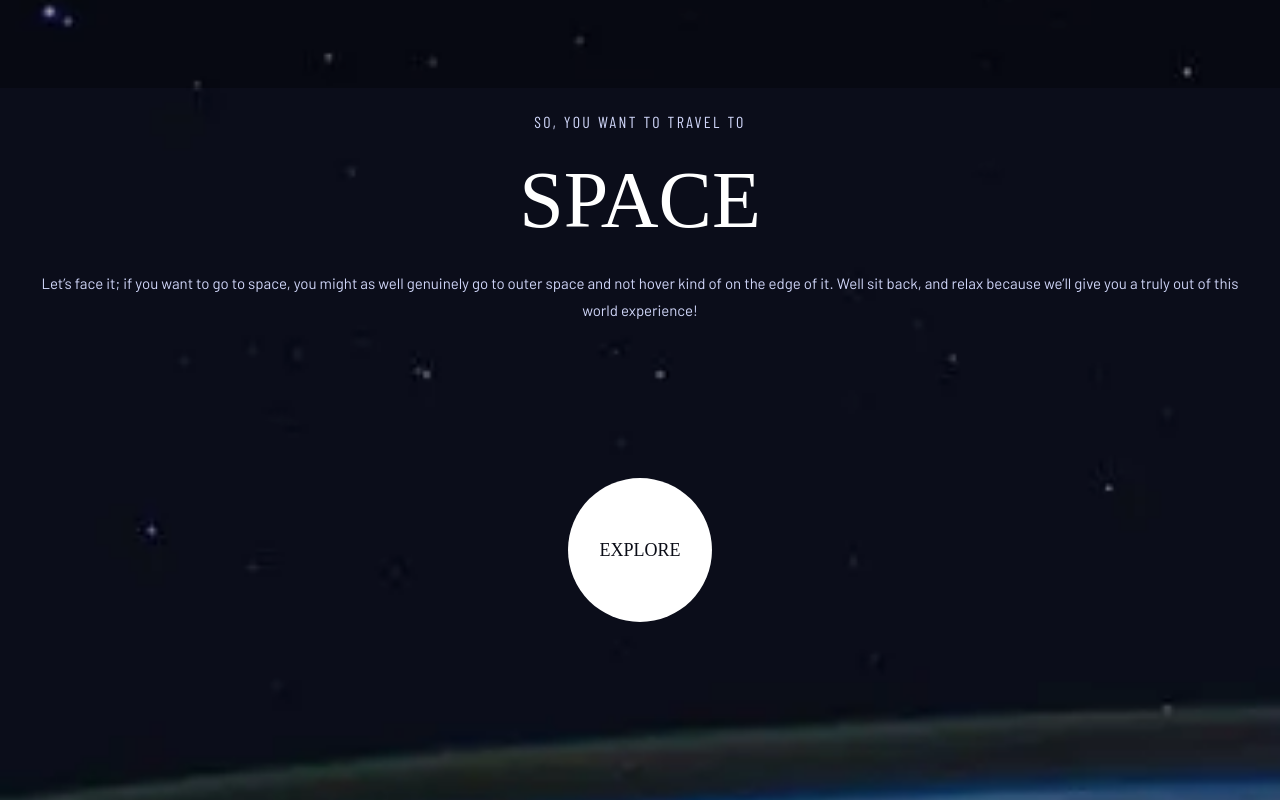
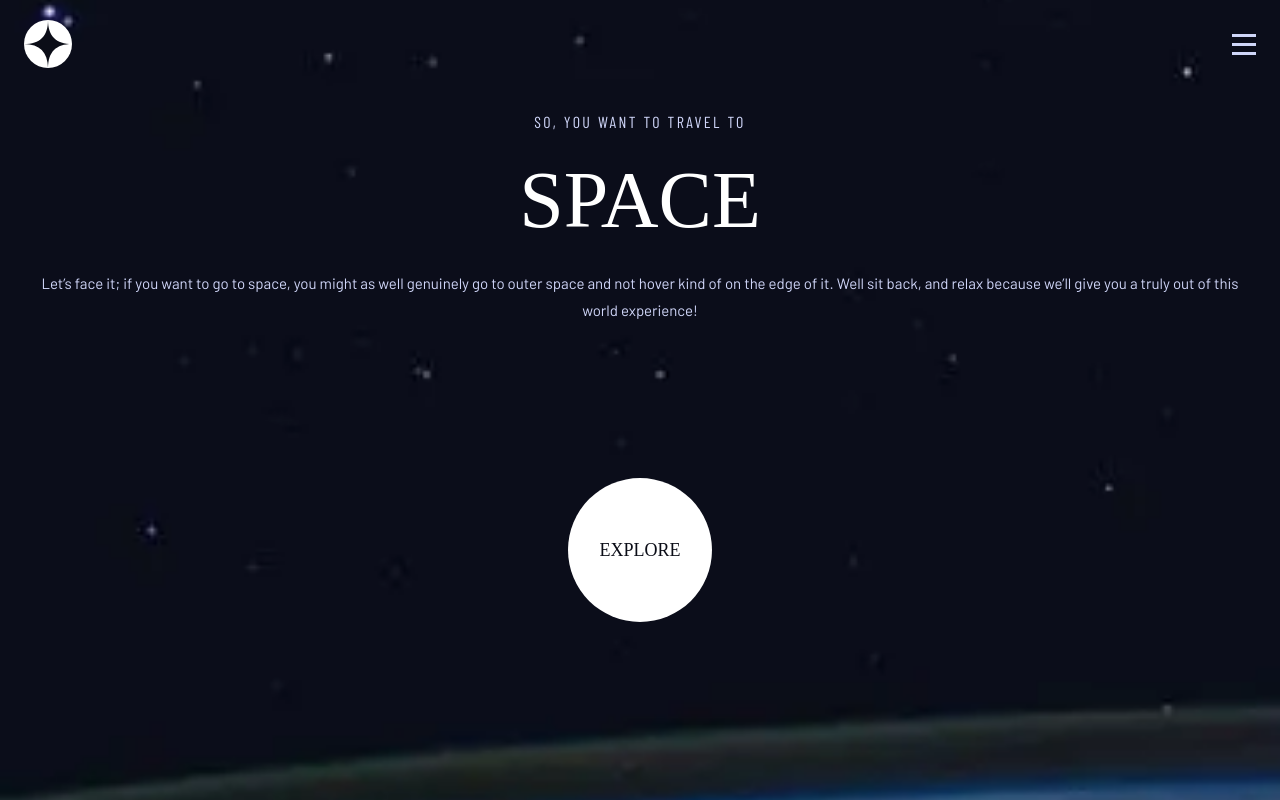
Before and after one commit to vyacheslav-piskun/kata-space-tourism, a Gatsby site: page / in a window 1280 px wide. Built offline with nearby package versions, Linux system fonts and the light colour scheme; Gatsby itself is replaced by a stand-in of ours; a web font is replaced by a local one.

Commit message:
add logo and burger icon for Header

```diff
--- a/src/components/Header/Header.jsx
+++ b/src/components/Header/Header.jsx
@@ -1,12 +1,25 @@
-import React from 'react';
+import React, {useState} from 'react';
 import cx from 'classnames';
+
+import logoIcon from '../../assets/shared/logo.svg';
 
 import * as styles from './Header.module.scss';
 
 const Header = ({ className = '' }) => {
+	const [isOpen, setIsOpen] = useState(false);
+
+	const toggleMenu = () => {
+		setIsOpen(!isOpen);
+	};
+
 	return (
 		<div className={cx(styles.wrapper, className)}>
-			<div>Header Component</div>
+			<img src={logoIcon} alt="logo" className={styles.logo}/>
+			<button type="button" className={cx(styles.burgerMenu, {[styles.open]: isOpen})} onClick={toggleMenu}>
+				<span />
+				<span />
+				<span />
+			</button>
 		</div>
 	);
 };
--- a/src/components/Header/Header.module.scss
+++ b/src/components/Header/Header.module.scss
@@ -1,7 +1,29 @@
 .wrapper {
   height: 8.8rem;
+  padding: 0 2.4rem;
   position: sticky;
   top: 0;
-  background-color: black;
-  opacity: 0.3
+  display: flex;
+  justify-content: space-between;
+  align-items: center;
 }
+
+.logo {
+  min-width: 2.4rem;
+  min-height: 2.4rem;
+}
+
+.burgerMenu {
+  display: flex;
+  flex-direction: column;
+  justify-content: space-between;
+  width: 2.4rem;
+  height: 2.1rem;
+}
+
+.burgerMenu span {
+  display: block;
+  width: 24px;
+  height: 3px;
+  background-color: var(--c-main-light);
+}
```
